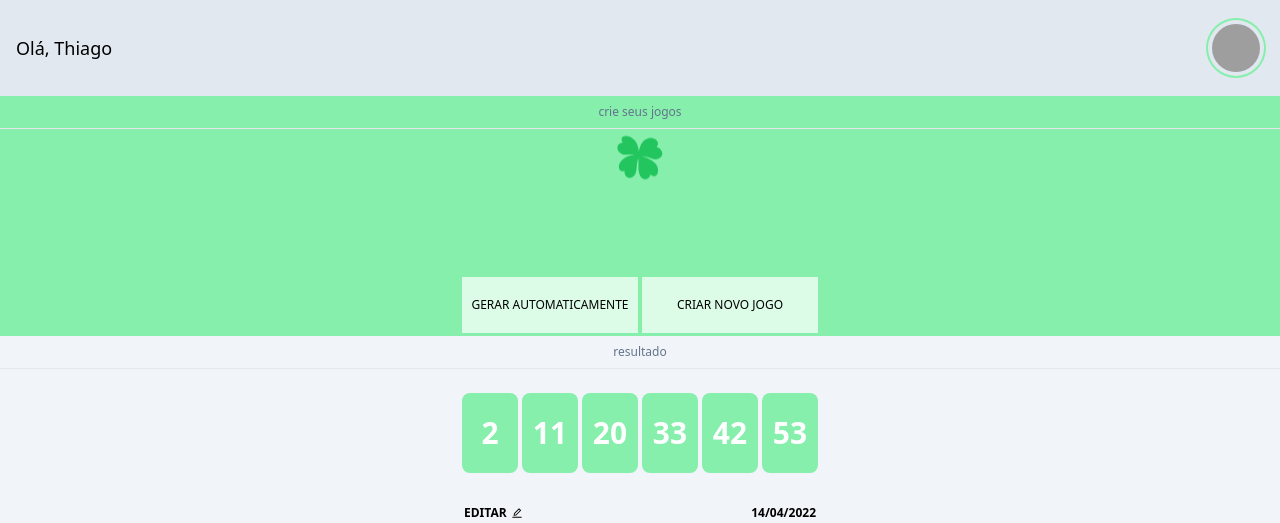
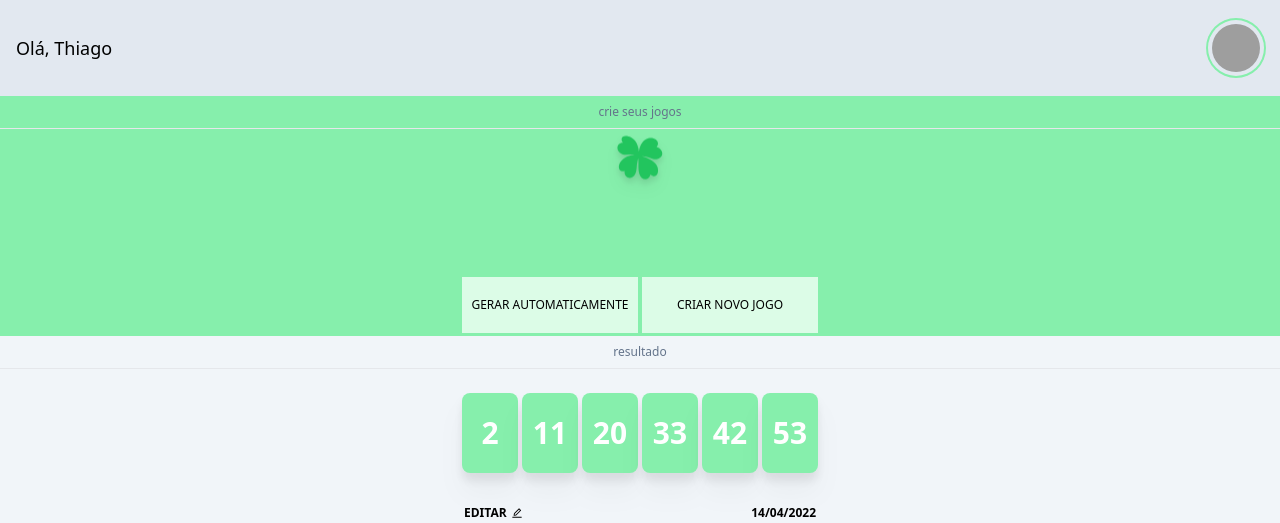
Before and after one commit to Galvaothiago/tique, a Next.js app: page / in a window 1280 px wide. Shown: the top 523 px of the page. Built offline with nearby package versions, Linux system fonts and the light colour scheme; grey boxes are pictures that could not be loaded.

Commit message:
added drop-shadow on compoments to improve UI

```diff
--- a/src/components/betResult/index.tsx
+++ b/src/components/betResult/index.tsx
@@ -8,7 +8,7 @@ export function BetResult() {
             <h3 className="w-full text-center text-xs text-slate-500 border-b py-2 border-slave">resultado</h3>
             <div className="flex justify-center items-center gap-1 pt-6">
                { fakeResult.map( (number, index) =>
-                <span key={`${index}-${number}`} className="grid place-items-center text-white text-3xl font-bold w-14 h-20 rounded-lg bg-green-300" >{number}</span>) }
+                <span key={`${index}-${number}`} className="grid place-items-center text-white text-3xl font-bold w-14 h-20 rounded-lg bg-green-300 drop-shadow-xl" >{number}</span>) }
             </div>
             <div className="flex justify-between items-center mx-auto w-96 px-4 pt-8">
                 <div className="flex items-center gap-1 text-xs font-bold uppercase cursor-pointer">
--- a/src/components/createBet/index.tsx
+++ b/src/components/createBet/index.tsx
@@ -97,7 +97,7 @@ export function CreateBet() {
                 <div className="flex items-center justify-center gap-3 mt-4">
                     {showMessage ?
                         <Warnning content={message}/> :
-                        (showClover ? <GiClover className="animate-bounce text-5xl text-green-500" /> : numbersBet.map((number, i) =>
+                        (showClover ? <GiClover className="animate-bounce text-5xl text-green-500 drop-shadow-lg" /> : numbersBet.map((number, i) =>
                     <span key={`${i}-${number}`} className="grid place-items-center w-12 h-12 font-medium bg-green-100 rounded-full text-xl">{number}</span>))}
                 </div>
             </div>
```
